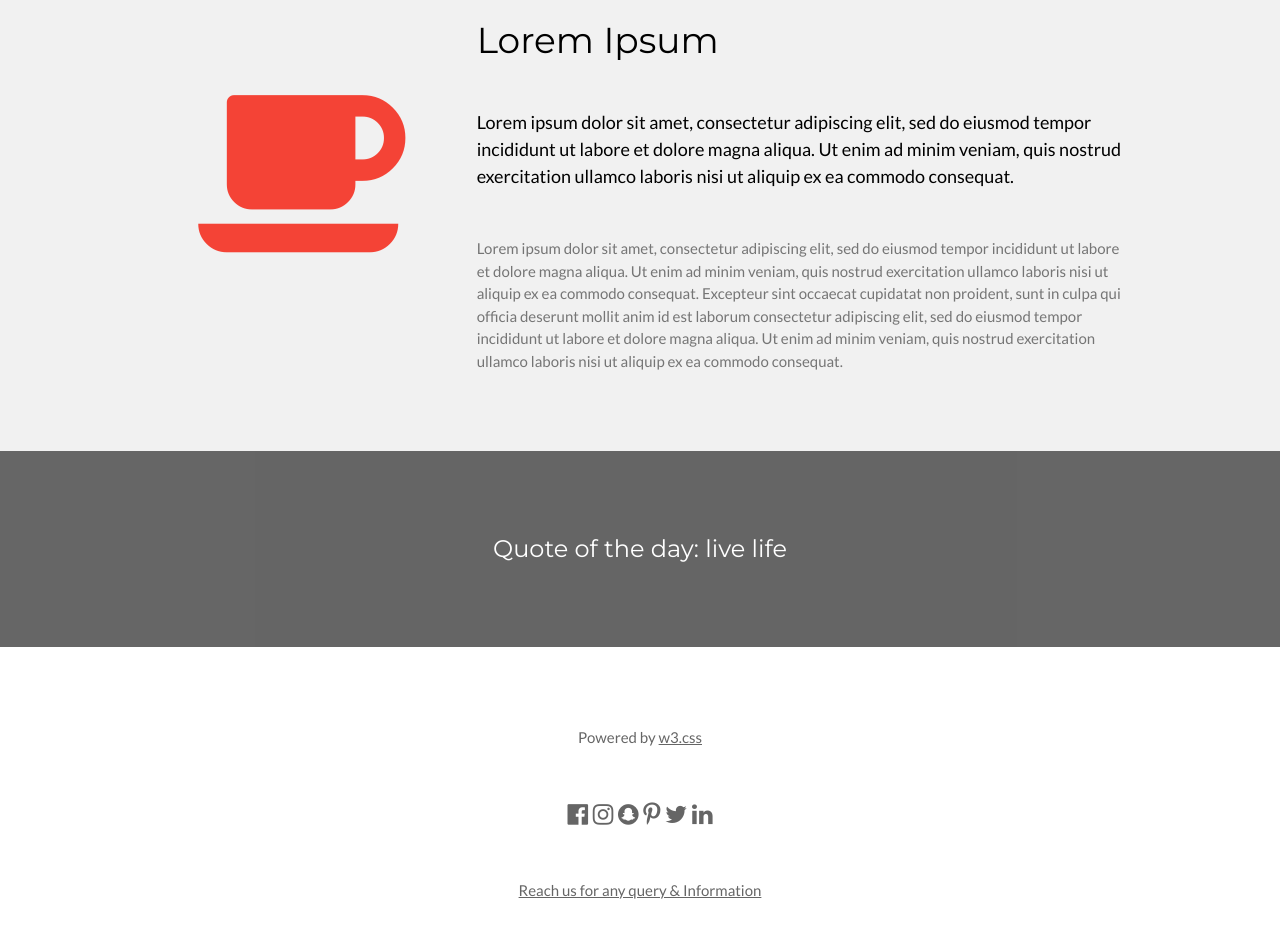
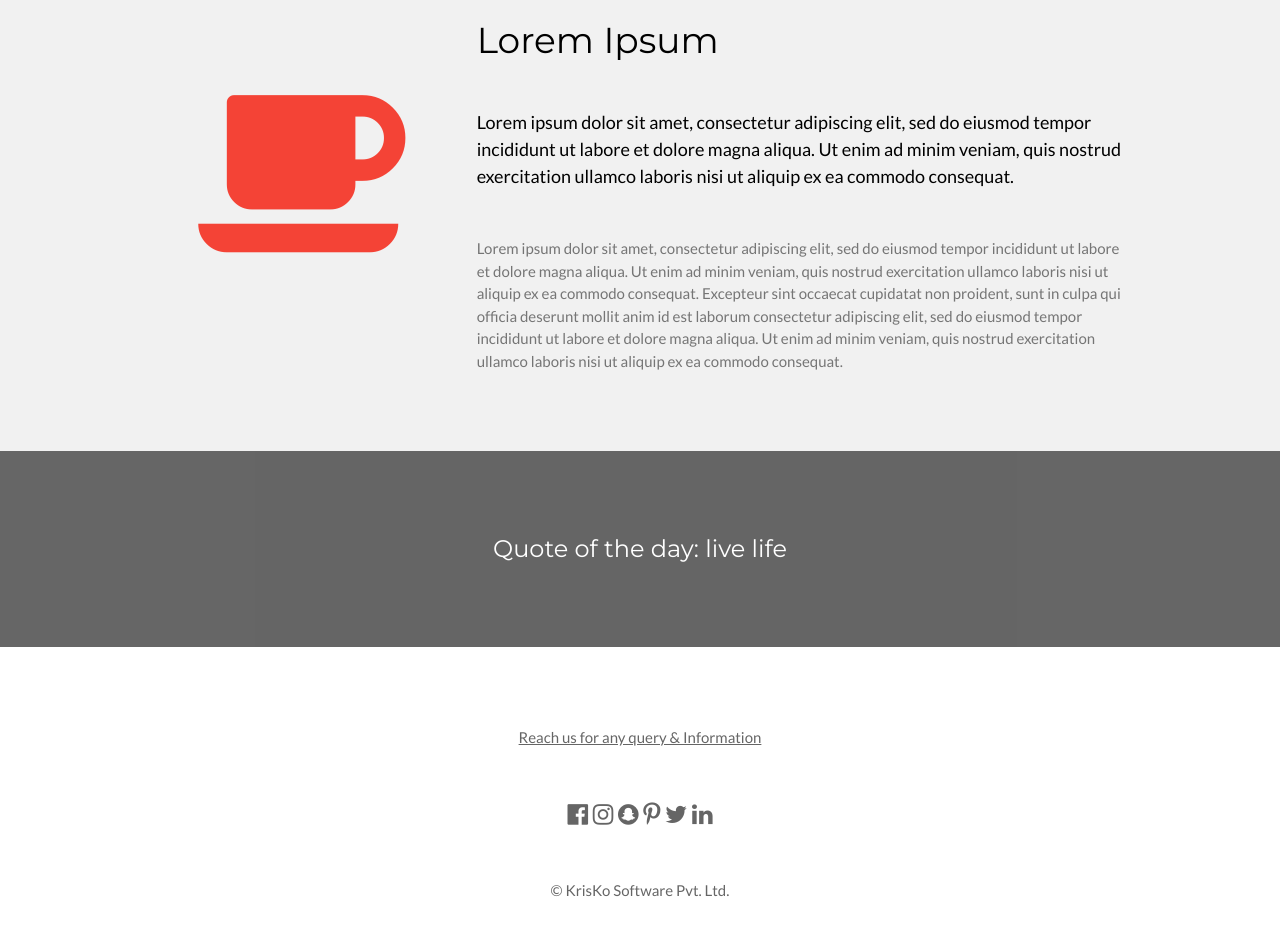
Before and after one commit to sayantan-cse/KriskoSoftware, a plain HTML site: page index.html in a window 1280 px wide. Shown: the part 1092-2028 px from the top of the page. Drawn offline with nearby package versions, Linux system fonts and the light colour scheme.

Commit message:
Update index.html

```diff
--- a/index.html
+++ b/index.html
@@ -91,7 +91,7 @@ database technologies and internet technologies.</h5>
 
 <!-- Footer -->
 <footer class="w3-container w3-padding-64 w3-center w3-opacity">
-<p>Powered by <a href="https://www.w3schools.com/w3css/default.asp" target="_blank">w3.css</a></p>
+<p><a href="https://www.w3schools.com/w3css/default.asp" target="_blank">Reach us for any query & Information</a></p>
   <div class="w3-xlarge w3-padding-32">
     <i class="fa fa-facebook-official w3-hover-opacity"></i>
     <i class="fa fa-instagram w3-hover-opacity"></i>
@@ -100,7 +100,7 @@ database technologies and internet technologies.</h5>
     <i class="fa fa-twitter w3-hover-opacity"></i>
     <i class="fa fa-linkedin w3-hover-opacity"></i>
  </div>
- <p><a href="https://www.w3schools.com/w3css/default.asp" target="_blank">Reach us for any query & Information</a></p>
+ <p>© KrisKo Software Pvt. Ltd.</p>
 </footer>
 
 <script>
```
